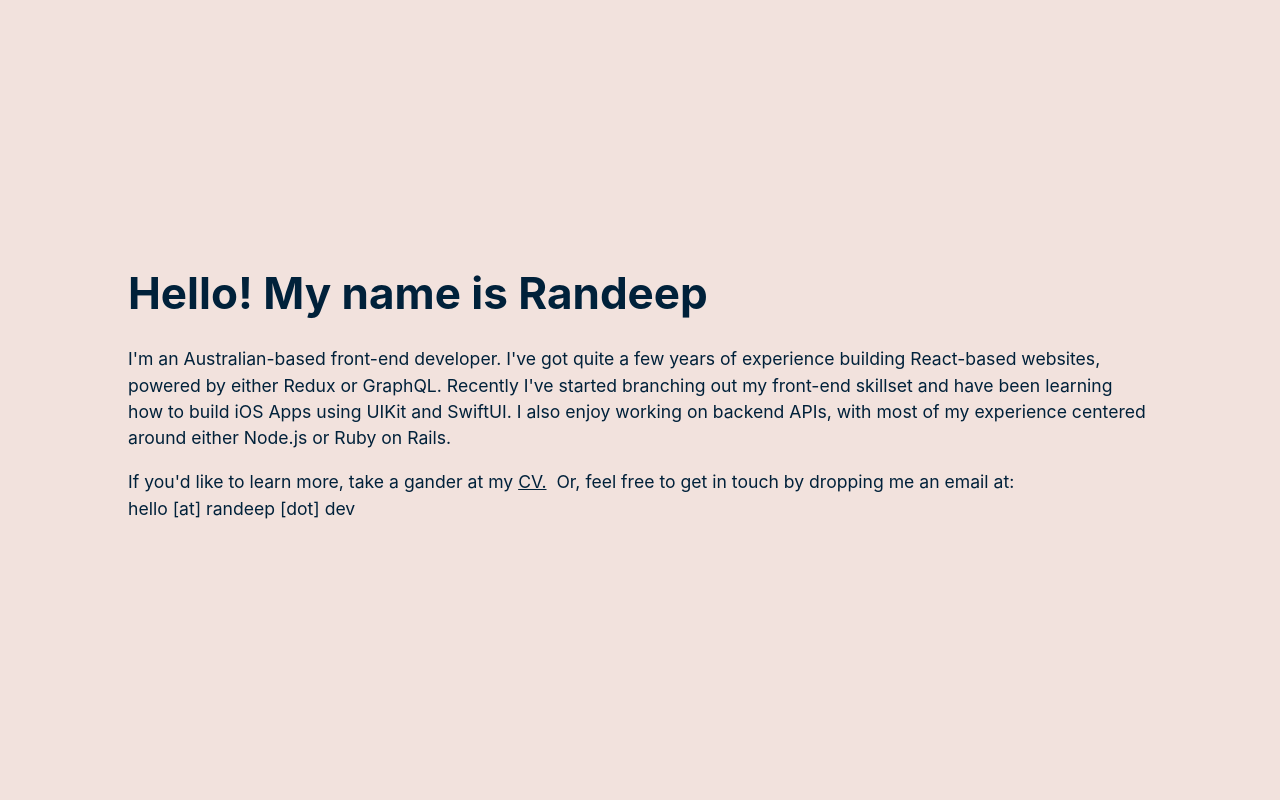
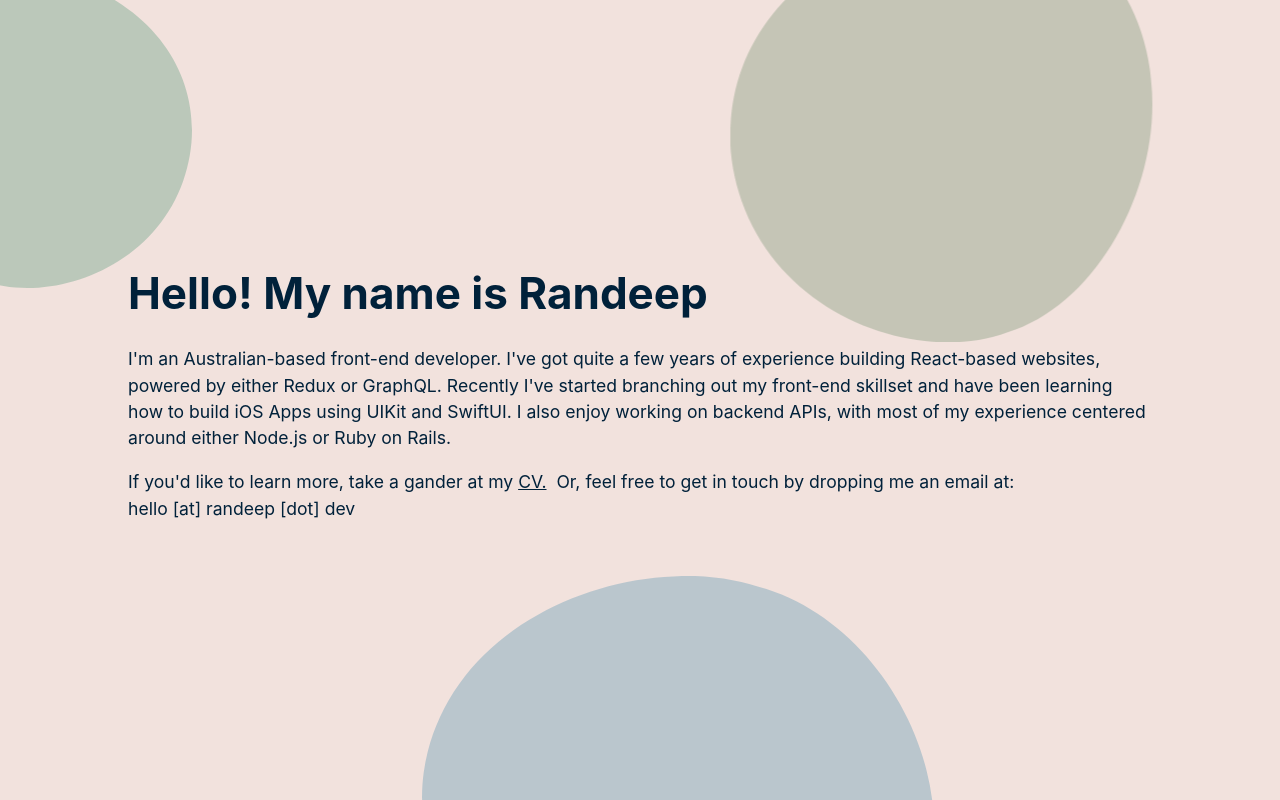
Before and after one commit to rdhaliwal/rdhaliwal-blog, a Next.js app: page / in a window 1280 px wide. Built offline with nearby package versions, Linux system fonts and the light colour scheme.

Commit message:
feat: Add blobs back in

```diff
--- a/pages/about/cv.module.css
+++ b/pages/about/cv.module.css
@@ -1,4 +1,4 @@
 .page {
-    max-width: 1024px;
+    max-width: var(--max-body-width);
     margin: auto;
 }
--- a/pages/index.tsx
+++ b/pages/index.tsx
@@ -4,6 +4,44 @@ import Link from 'next/link';
 import styles from '../styles/Home.module.css';
 // import { Inter } from '@next/font/google';
 // const inter = Inter({ subsets: ['latin'] });
+const blobMask = (animationDisabled: boolean) => `
+<?xml version="1.0" encoding="UTF-8"?>
+<svg width="0" height="0" viewBox="0 0 350 350" version="1.1" xmlns="http://www.w3.org/2000/svg" xmlns:xlink="http://www.w3.org/1999/xlink">
+  <defs>
+    <clipPath id="Blobby" clipPathUnits="objectBoundingBox" transform="scale(0.002857143, 0.002857143)">
+      <path class="clip" d="M340.359196,232.907053 C369.892183,148.680525 331.647945,55.2974307 224.595191,15.3076571 C127.999397,-20.7822144 15.0584823,2.4783672 1.02368828,133.257611 C-8.11390749,218.443339 44.9256302,318.452481 119.96223,341.542678 C192.34282,368.494915 306.073047,330.694892 340.359196,232.907053 Z">
+        <animate
+          id="GentleMorph"
+          dur="${animationDisabled ? 0 : 35}"
+          begin="0"
+          repeatCount="indefinite"
+          attributeName="d"
+          values="M340.359196,232.907053 C369.892183,148.680525 331.647945,55.2974307 224.595191,15.3076571 C127.999397,-20.7822144 15.0584823,2.4783672 1.02368828,133.257611 C-8.11390749,218.443339 44.9256302,318.452481 119.96223,341.542678 C192.34282,368.494915 306.073047,330.694892 340.359196,232.907053 Z;
+
+                  m334.719465 233.064353c28.871403-82.339727 22.417835-142.7382456-65.204606-209.5226813-79.809275-60.8293649-253.8096353 20.7578982-267.53002864 148.6074893-8.93289979 83.277438 43.91922794 144.544272 117.27489464 167.117214 70.759155 26.348465 181.941653-10.60478 215.45974-106.202022z;
+
+                  M340.359196,232.907053 C369.892183,148.680525 331.647945,55.2974307 224.595191,15.3076571 C127.999397,-20.7822144 15.0584823,2.4783672 1.02368828,133.257611 C-8.11390749,218.443339 44.9256302,318.452481 119.96223,341.542678 C192.34282,368.494915 306.073047,330.694892 340.359196,232.907053 Z;" />
+      </path>
+    </clipPath>
+  </defs>
+</svg>
+`;
+
+const BlobBackground = () => {
+  const PREFERS_REDUCED_MOTION =
+    typeof window !== 'undefined' &&
+    typeof window.matchMedia === 'function' &&
+    window.matchMedia('(prefers-reduced-motion)').matches;
+
+  return (
+    <div
+      dangerouslySetInnerHTML={{ __html: blobMask(PREFERS_REDUCED_MOTION) }}
+    />
+  );
+};
+const Blob = ({ className }: { className: string }) => {
+  return <div className={className} style={{ clipPath: `url(#Blobby)` }} />;
+};
 
 const Home = () => {
   return (
@@ -18,12 +56,12 @@ const Home = () => {
         <link rel="icon" href="/favicon.ico" />
       </Head>
       <main>
-        {/*
+        <div className={styles.blobContainer}>
           <BlobBackground />
           <Blob className={styles.blob1} />
           <Blob className={styles.blob2} />
           <Blob className={styles.blob3} />
-          */}
+        </div>
         <div className={styles.wrapper}>
           <div className={styles.main}>
             <h1>Hello! My name is Randeep</h1>
--- a/styles/Home.module.css
+++ b/styles/Home.module.css
@@ -1,12 +1,72 @@
 .wrapper {
+  position: relative;
   display: flex;
   flex-direction: column;
   justify-content: center;
   align-items: center;
   height: 100%;
   width: 100%;
+  z-index: 1;
 }
 
 .main {
-  max-width: 1024px;
+  max-width: var(--max-body-width);
 }
+
+.blobContainer {
+  width: 100%;
+  min-height: 100vh;
+  position: absolute;
+  top: 0;
+  left: 0;
+  overflow: hidden;
+  z-index: 0;
+  display: flex;
+  justify-content: center;
+  align-items: center;
+}
+
+.blob1 {
+  clip-path: url(#Blobby);
+  position: fixed;
+  z-index: 0;
+  top: -2.5vw;
+  left: -10vw;
+  width: 25vw;
+  height: 25vw;
+  transition: var(--color-transition);
+  background-color: var(--color-blob);
+}
+
+.blob2 {
+  clip-path: url(#Blobby);
+  position: fixed;
+  z-index: 0;
+  top: -10%;
+  right: 10vw;
+  width: 33vw;
+  height: 33vw;
+  transition: var(--color-transition);
+  background-color: var(--color-blob);
+
+  filter: hue-rotate(-45deg);
+  transform: scaleX(-100%);
+}
+
+.blob3 {
+  clip-path: url(#Blobby);
+  position: fixed;
+  z-index: 0;
+  bottom: -17.5vw;
+  left: 33%;
+  width: 40vw;
+  height: 35vw;
+  transition: var(--color-transition);
+  background-color: var(--color-blob);
+
+  filter: hue-rotate(90deg);
+  transform: scale(-100%, -100%);
+
+  /*animation: up 180s infinite;*/
+  /*animation-timing-function: cubic-bezier(.77,0,.18,1);*/
+}
```
